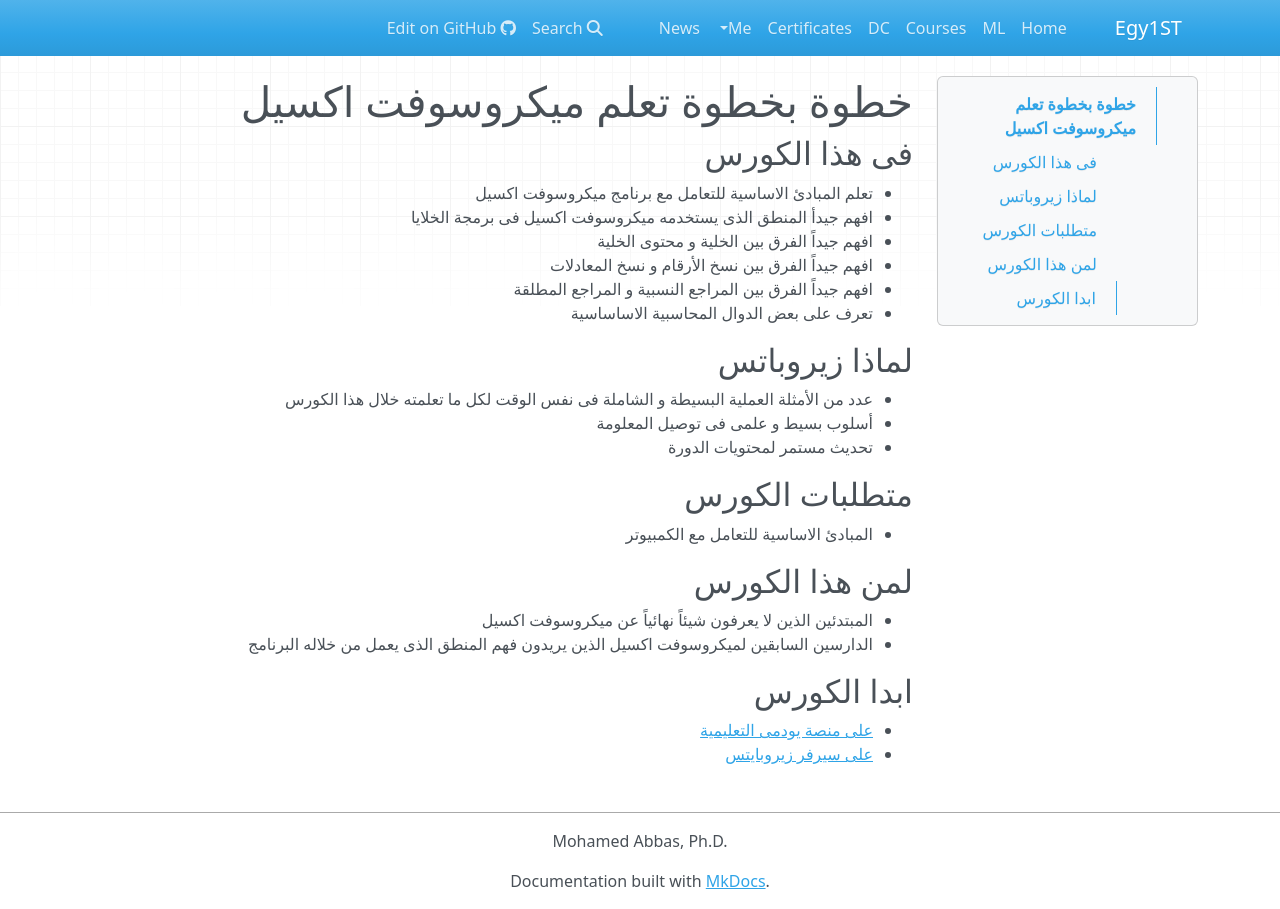
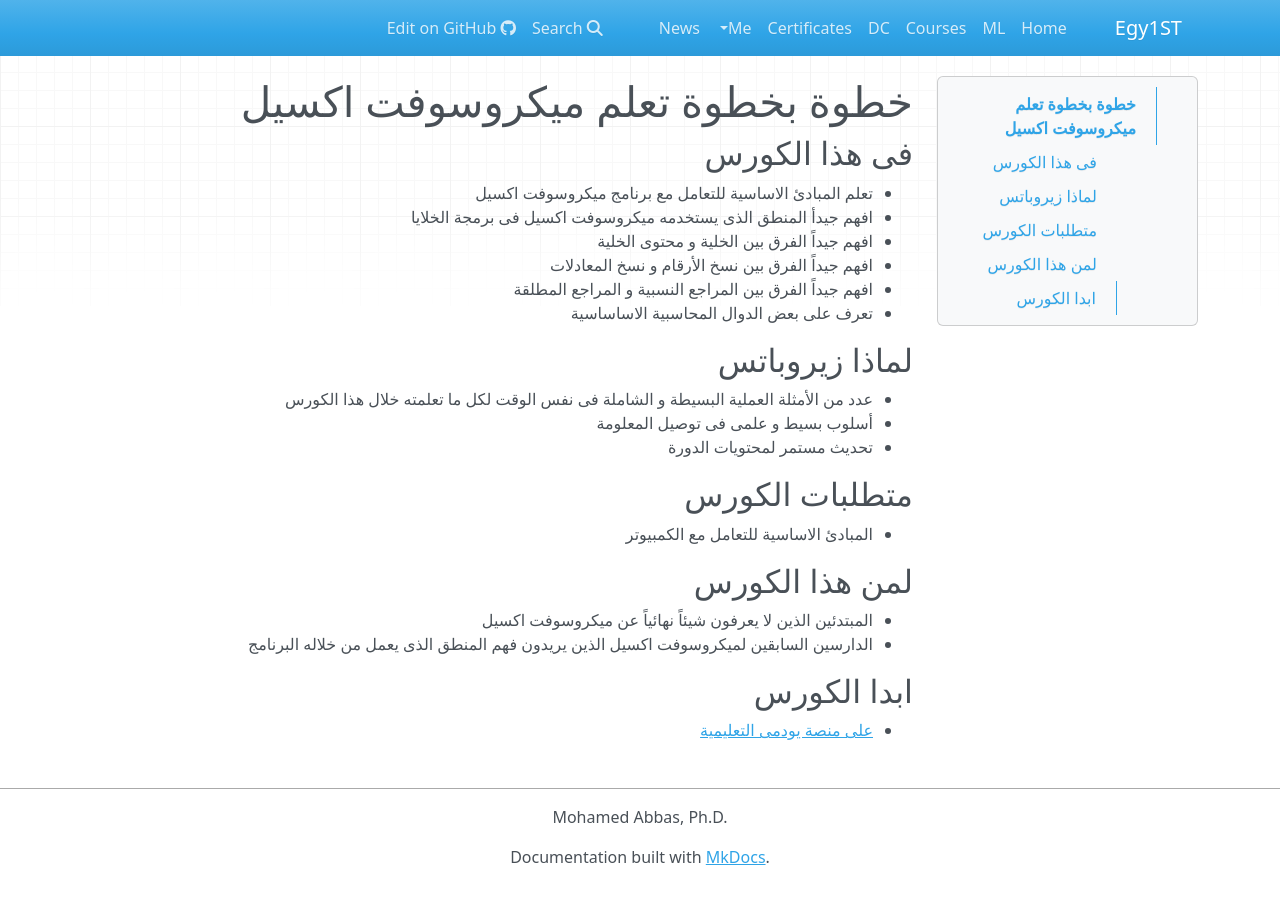
Before and after one commit to egy1st/zerobytes-mkdocs, an MkDocs documentation site: the page built from docs/courses/excel/index.md, in a window 1280 px wide. Built offline with MkDocs 1.6.1, drawn with Linux system fonts in a browser that asks for light colours; nearby versions of some CDN libraries.

Commit message:
Update index.md

```diff
--- a/docs/courses/excel/index.md
+++ b/docs/courses/excel/index.md
@@ -30,4 +30,3 @@
 
 ## ابدا الكورس
 - [على منصة يودمى التعليمية](https://www.udemy.com/course/zerobytes-excel101)
-- [على سيرفر زيروبايتس](https://excel.zerobytes.one/)
```
